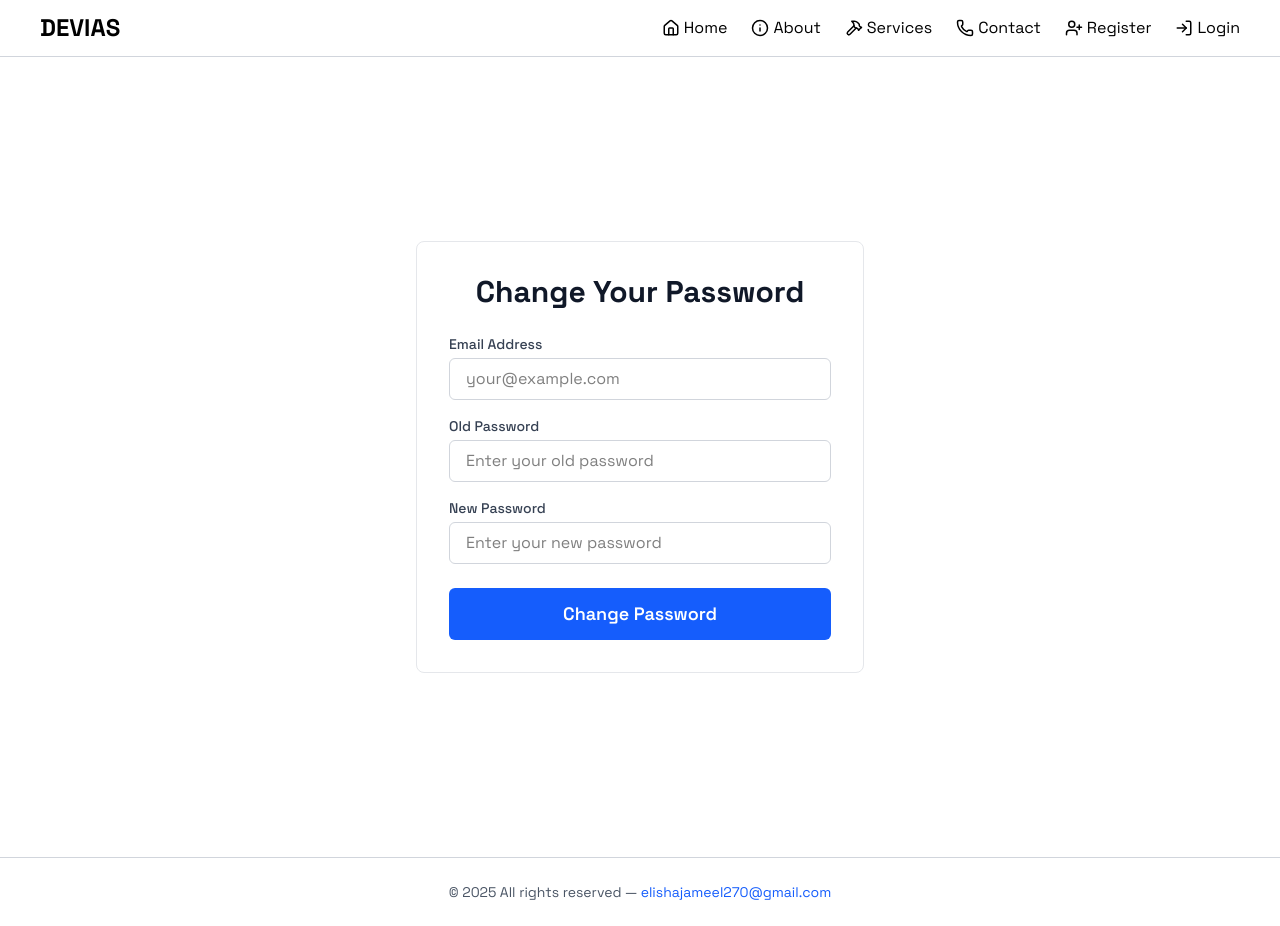
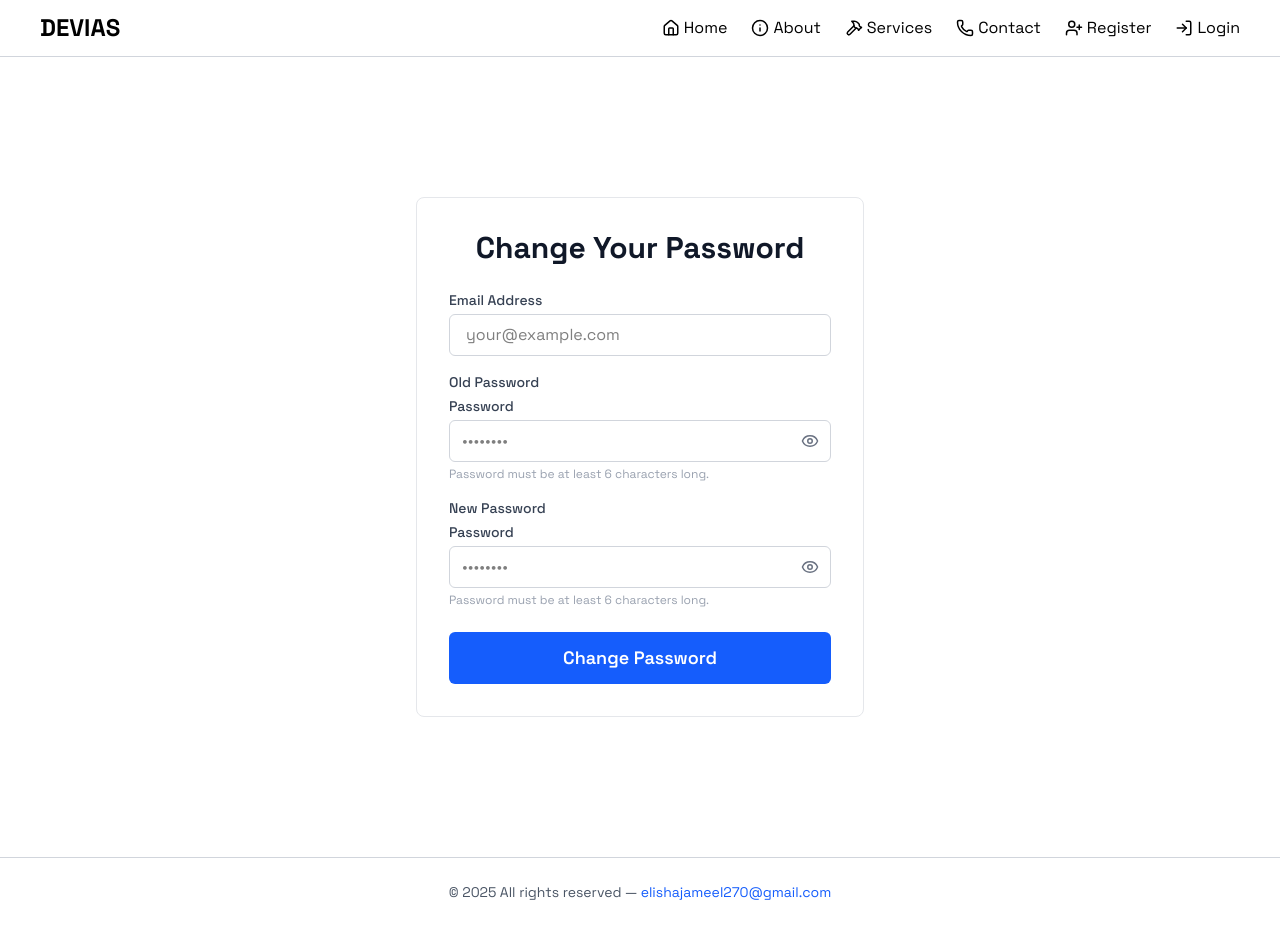
Before and after one commit to elishabhatti/e-commerce-with-mern, a React (Vite) app in the folder client/: page /change-password/1 in a window 1280 px wide. Built offline with nearby package versions, Linux system fonts and the light colour scheme; no server answers.

Commit message:
added password type text in change password page

```diff
--- a/client/src/pages/ChangePassword.jsx
+++ b/client/src/pages/ChangePassword.jsx
@@ -1,6 +1,7 @@
 import React, { useState } from "react";
 import { useNavigate } from "react-router-dom";
 import axios from "axios";
+import Input from "../components/Input";
 
 const ChangePassword = () => {
   const navigate = useNavigate();
@@ -61,7 +62,10 @@ const ChangePassword = () => {
         </h2>
 
         <div className="mb-4">
-          <label htmlFor="email" className="block text-sm font-medium text-gray-700 mb-1">
+          <label
+            htmlFor="email"
+            className="block text-sm font-medium text-gray-700 mb-1"
+          >
             Email Address
           </label>
           <input
@@ -76,32 +80,40 @@ const ChangePassword = () => {
         </div>
 
         <div className="mb-4">
-          <label htmlFor="oldPassword" className="block text-sm font-medium text-gray-700 mb-1">
+          <label
+            htmlFor="oldPassword"
+            className="block text-sm font-medium text-gray-700 mb-1"
+          >
             Old Password
           </label>
-          <input
+          <Input
+            label="Password"
+            name="password"
             type="password"
-            id="oldPassword"
-            placeholder="Enter your old password"
-            className="w-full px-4 py-2 border border-gray-300 rounded-md focus:ring-blue-500 focus:border-blue-500 transition duration-150 ease-in-out"
             value={oldPassword}
             onChange={(e) => setOldPassword(e.target.value)}
+            placeholder="••••••••"
             required
+            hint="Password must be at least 6 characters long."
           />
         </div>
 
         <div className="mb-6">
-          <label htmlFor="newPassword" className="block text-sm font-medium text-gray-700 mb-1">
+          <label
+            htmlFor="newPassword"
+            className="block text-sm font-medium text-gray-700 mb-1"
+          >
             New Password
           </label>
-          <input
+          <Input
+            label="Password"
+            name="password"
             type="password"
-            id="newPassword"
-            placeholder="Enter your new password"
-            className="w-full px-4 py-2 border border-gray-300 rounded-md focus:ring-blue-500 focus:border-blue-500 transition duration-150 ease-in-out"
             value={newPassword}
             onChange={(e) => setNewPassword(e.target.value)}
+            placeholder="••••••••"
             required
+            hint="Password must be at least 6 characters long."
           />
         </div>
 
```
